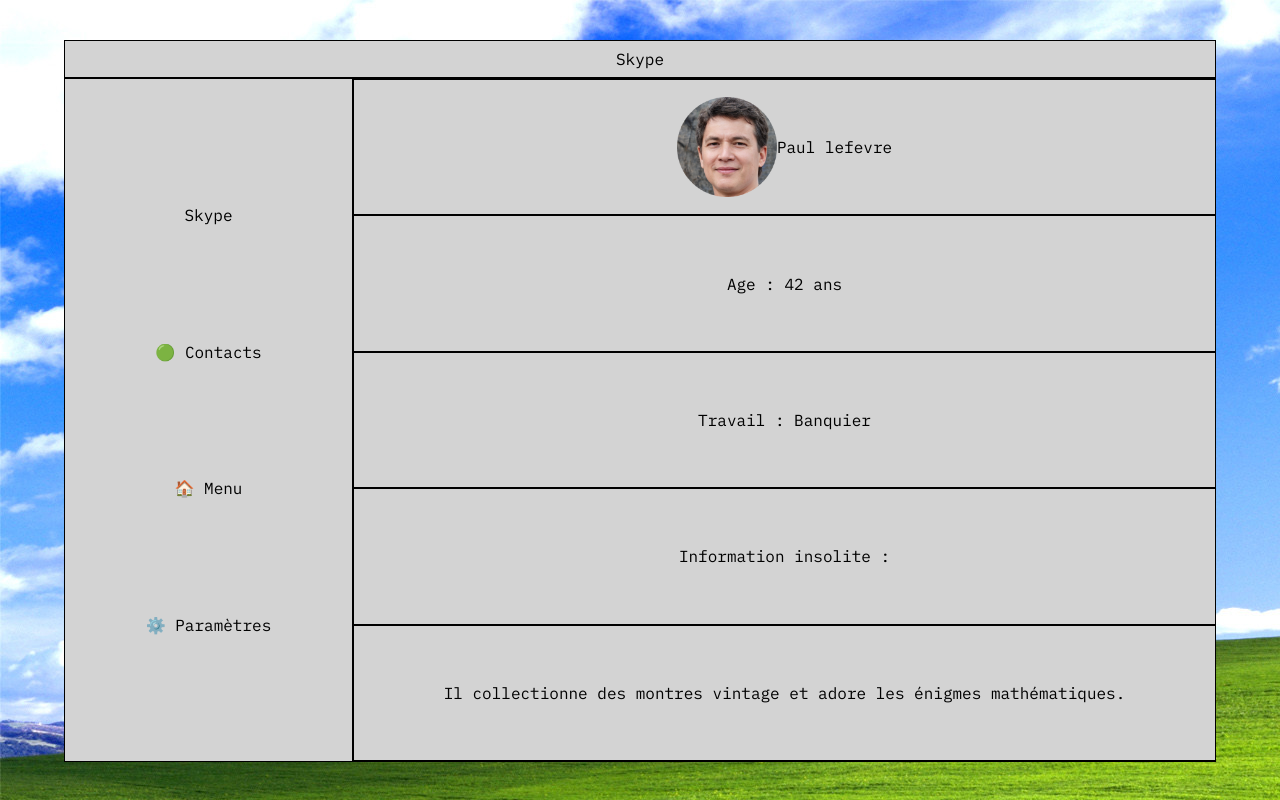
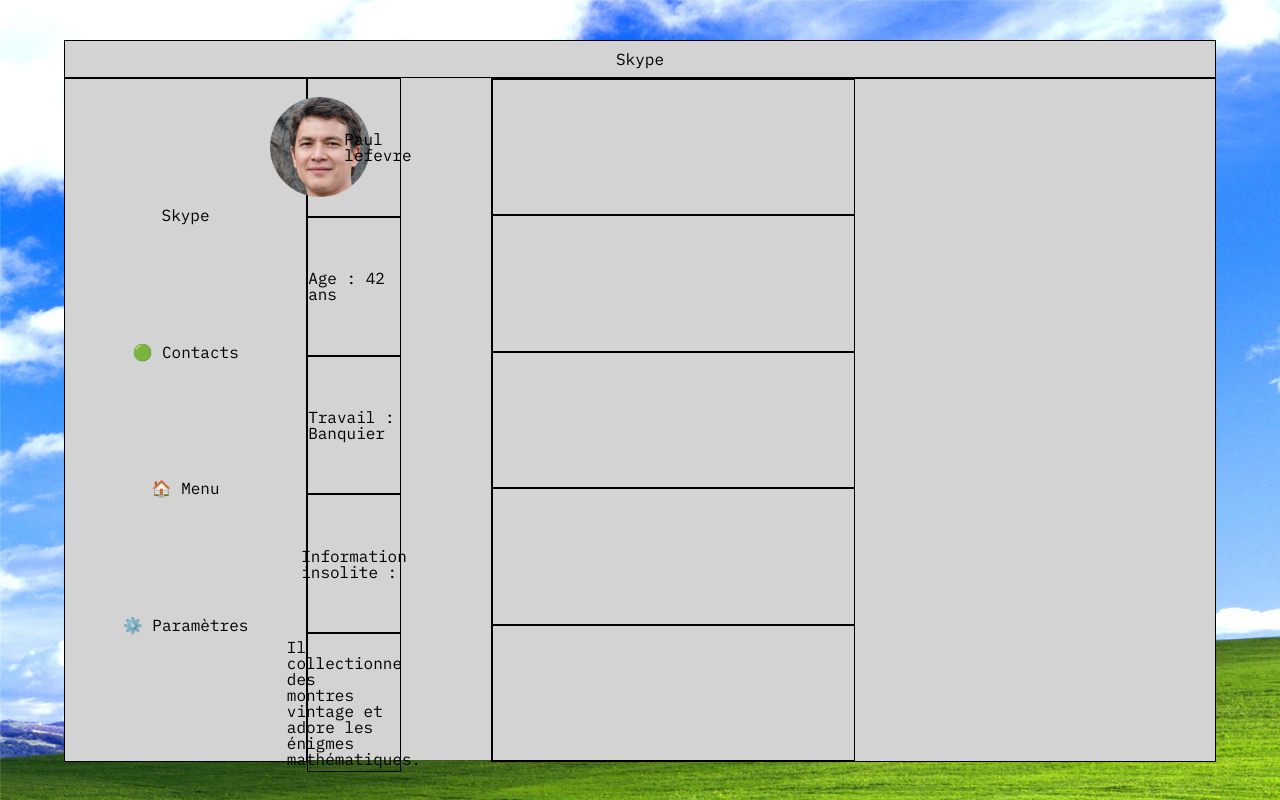
Before and after one commit to Hugopinchemel/cybersecurite-livrable-4, a plain HTML site: page pages/skype.html in a window 1280 px wide. Drawn offline with Linux system fonts and the light colour scheme.

Commit message:
Update skype v2

```diff
--- a/pages/skype.html
+++ b/pages/skype.html
@@ -21,13 +21,22 @@
                 <div>🏠 Menu</div>
                 <div>⚙️ Paramètres</div>
             </div>
-            <div class="right-side-hud">
-                <div><img src="../elements/pictures/profile/image 17.png" alt="" width="100">Paul lefevre</div>
+            <div class="profile-side-hud">
+                <div><div><img src="../elements/pictures/profile/image 17.png" alt="" width="100"></div>Paul lefevre</div>
                 <div>Age : 42 ans</div>
                 <div>Travail : Banquier</div>
                 <div>Information insolite :</div>
-                <div>Il collectionne des montres vintage et adore les énigmes mathématiques.</div>
+                <div>Il collectionne des<br> montres vintage et<br> adore les énigmes<br> mathématiques.</div>
             </div>
+
+            <div class="right-side-hud">
+                <div></div>
+                <div></div>
+                <div></div>
+                <div></div>
+                <div></div>
+            </div>
+
         </div>
     </div>
   </body>
--- a/stylesheet/skype-css.css
+++ b/stylesheet/skype-css.css
@@ -33,7 +33,7 @@
       justify-content: center;
       border: 1px solid black;
     }
-    .right-side-hud {
+    .center-side-hud {
       display: flex;
       flex-direction: column;
       align-items: center;
@@ -41,13 +41,31 @@
       background-color: lightgray;
       border: 1px solid black;
     }
+
+    .right-side-hud {
+        display: flex;
+        flex-direction: column;
+        align-items: right;
+        width: 75%;
+        background-color: lightgray;
+        border: 1px solid black;
+      }
+  }
+
+  .profile-side-hud div {
+    display: flex;
+    justify-content: center;
+    align-items: center;
+    width: 50%;
+    height: 20%;
+    border: 1px solid black;
   }
 
   .right-side-hud div {
     display: flex;
     justify-content: center;
     align-items: center;
-    width: 100%;
+    width: 50%;
     height: 20%;
     border: 1px solid black;
   }
```
